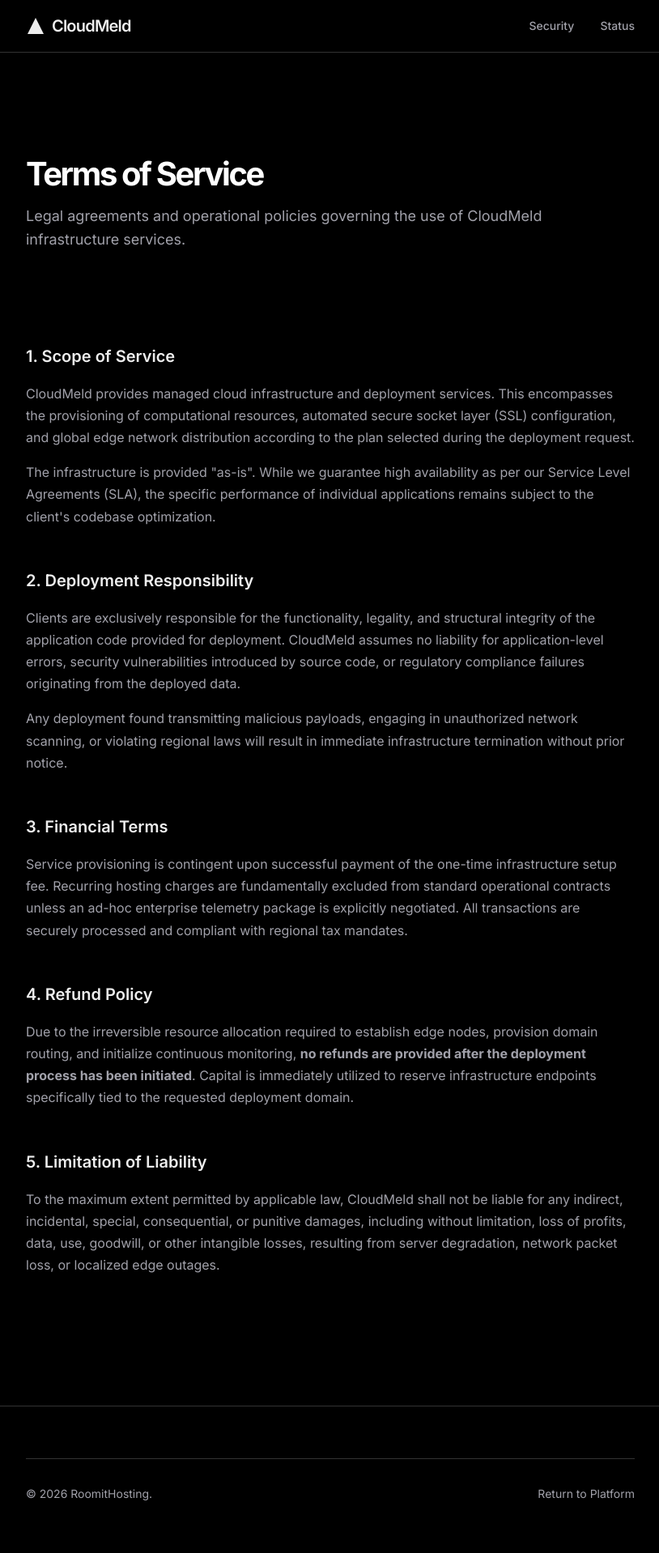
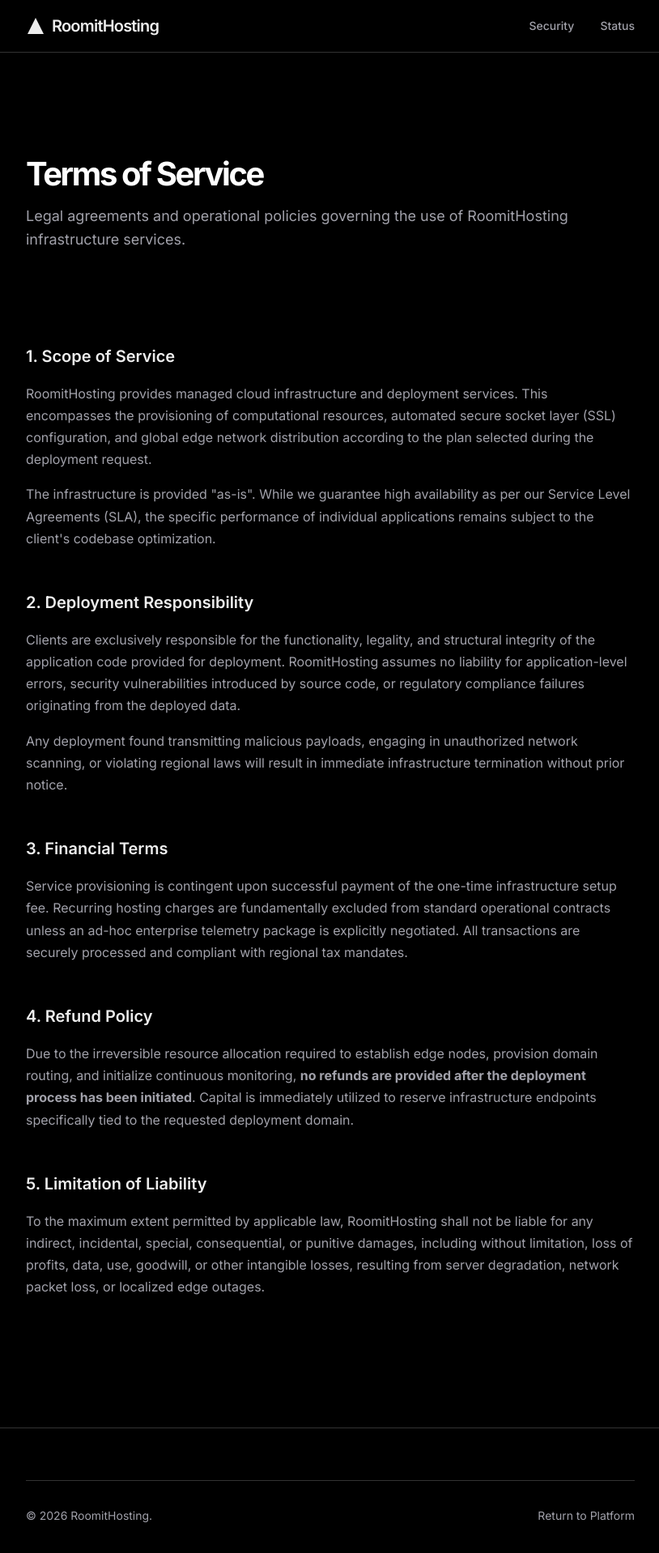
Before and after one commit to prajwal411/Hosting-, a Next.js app: page /terms in a window 1280 px wide. Shown: the top 1918 px of the page at 81% size, without its empty margins (232-1046 px from the left). Built offline with nearby package versions, Linux system fonts and the light colour scheme.

Commit message:
feat: Add hosting purchase page with plan selection and Razorpay integration, alongside new privacy, security, status, and terms pages.

```diff
--- a/src/app/page.tsx
+++ b/src/app/page.tsx
@@ -275,7 +275,7 @@ export default function Home() {
                         <svg viewBox="0 0 24 24" fill="currentColor" width="24" height="24">
                             <path d="M12 2L2 22h20L12 2z"></path>
                         </svg>
-                        CloudMeld
+                        RoomitHosting
                     </div>
                     <ul className="nav-links">
                         <li><a href="#infrastructure">Infrastructure</a></li>
--- a/src/app/security/page.tsx
+++ b/src/app/security/page.tsx
@@ -48,7 +48,7 @@ export default function SecurityPage() {
                         <svg viewBox="0 0 24 24" fill="currentColor" width="24" height="24">
                             <path d="M12 2L2 22h20L12 2z"></path>
                         </svg>
-                        CloudMeld
+                        RoomitHosting
                     </a>
                     <ul className="nav-links">
                         <li><a href="/#infrastructure">Infrastructure</a></li>
--- a/src/app/status/page.tsx
+++ b/src/app/status/page.tsx
@@ -12,7 +12,7 @@ export default function StatusPage() {
                         <svg viewBox="0 0 24 24" fill="currentColor" width="24" height="24">
                             <path d="M12 2L2 22h20L12 2z"></path>
                         </svg>
-                        CloudMeld
+                        RoomitHosting
                     </a>
                     <ul className="nav-links">
                         <li><a href="/security">Security</a></li>
--- a/src/app/terms/page.tsx
+++ b/src/app/terms/page.tsx
@@ -12,7 +12,7 @@ export default function TermsPage() {
                         <svg viewBox="0 0 24 24" fill="currentColor" width="24" height="24">
                             <path d="M12 2L2 22h20L12 2z"></path>
                         </svg>
-                        CloudMeld
+                        RoomitHosting
                     </a>
                     <ul className="nav-links">
                         <li><a href="/security">Security</a></li>
@@ -26,7 +26,7 @@ export default function TermsPage() {
                     <div className="container" style={{ textAlign: "left", maxWidth: "800px" }}>
                         <h1 className="hero-title" style={{ fontSize: "2.5rem", marginBottom: "1rem", textAlign: "left" }}>Terms of Service</h1>
                         <p className="hero-subtitle" style={{ fontSize: "1.125rem", marginLeft: 0, textAlign: "left", maxWidth: "100%" }}>
-                            Legal agreements and operational policies governing the use of CloudMeld infrastructure services.
+                            Legal agreements and operational policies governing the use of RoomitHosting infrastructure services.
                         </p>
                     </div>
                 </section>
@@ -42,7 +42,7 @@ export default function TermsPage() {
                             <div>
                                 <h2 style={{ fontSize: "1.25rem", fontWeight: 600, color: "var(--text-primary)", marginBottom: "1rem" }}>1. Scope of Service</h2>
                                 <p style={{ marginBottom: "1rem" }}>
-                                    CloudMeld provides managed cloud infrastructure and deployment services. This encompasses the provisioning of computational resources, automated secure socket layer (SSL) configuration, and global edge network distribution according to the plan selected during the deployment request.
+                                    RoomitHosting provides managed cloud infrastructure and deployment services. This encompasses the provisioning of computational resources, automated secure socket layer (SSL) configuration, and global edge network distribution according to the plan selected during the deployment request.
                                 </p>
                                 <p>
                                     The infrastructure is provided "as-is". While we guarantee high availability as per our Service Level Agreements (SLA), the specific performance of individual applications remains subject to the client's codebase optimization.
@@ -52,7 +52,7 @@ export default function TermsPage() {
                             <div>
                                 <h2 style={{ fontSize: "1.25rem", fontWeight: 600, color: "var(--text-primary)", marginBottom: "1rem" }}>2. Deployment Responsibility</h2>
                                 <p style={{ marginBottom: "1rem" }}>
-                                    Clients are exclusively responsible for the functionality, legality, and structural integrity of the application code provided for deployment. CloudMeld assumes no liability for application-level errors, security vulnerabilities introduced by source code, or regulatory compliance failures originating from the deployed data.
+                                    Clients are exclusively responsible for the functionality, legality, and structural integrity of the application code provided for deployment. RoomitHosting assumes no liability for application-level errors, security vulnerabilities introduced by source code, or regulatory compliance failures originating from the deployed data.
                                 </p>
                                 <p>
                                     Any deployment found transmitting malicious payloads, engaging in unauthorized network scanning, or violating regional laws will result in immediate infrastructure termination without prior notice.
@@ -76,7 +76,7 @@ export default function TermsPage() {
                             <div>
                                 <h2 style={{ fontSize: "1.25rem", fontWeight: 600, color: "var(--text-primary)", marginBottom: "1rem" }}>5. Limitation of Liability</h2>
                                 <p>
-                                    To the maximum extent permitted by applicable law, CloudMeld shall not be liable for any indirect, incidental, special, consequential, or punitive damages, including without limitation, loss of profits, data, use, goodwill, or other intangible losses, resulting from server degradation, network packet loss, or localized edge outages.
+                                    To the maximum extent permitted by applicable law, RoomitHosting shall not be liable for any indirect, incidental, special, consequential, or punitive damages, including without limitation, loss of profits, data, use, goodwill, or other intangible losses, resulting from server degradation, network packet loss, or localized edge outages.
                                 </p>
                             </div>
                         </motion.div>
```
Also changed, not shown: src/app/privacy/page.tsx (+4 -4 lines).
